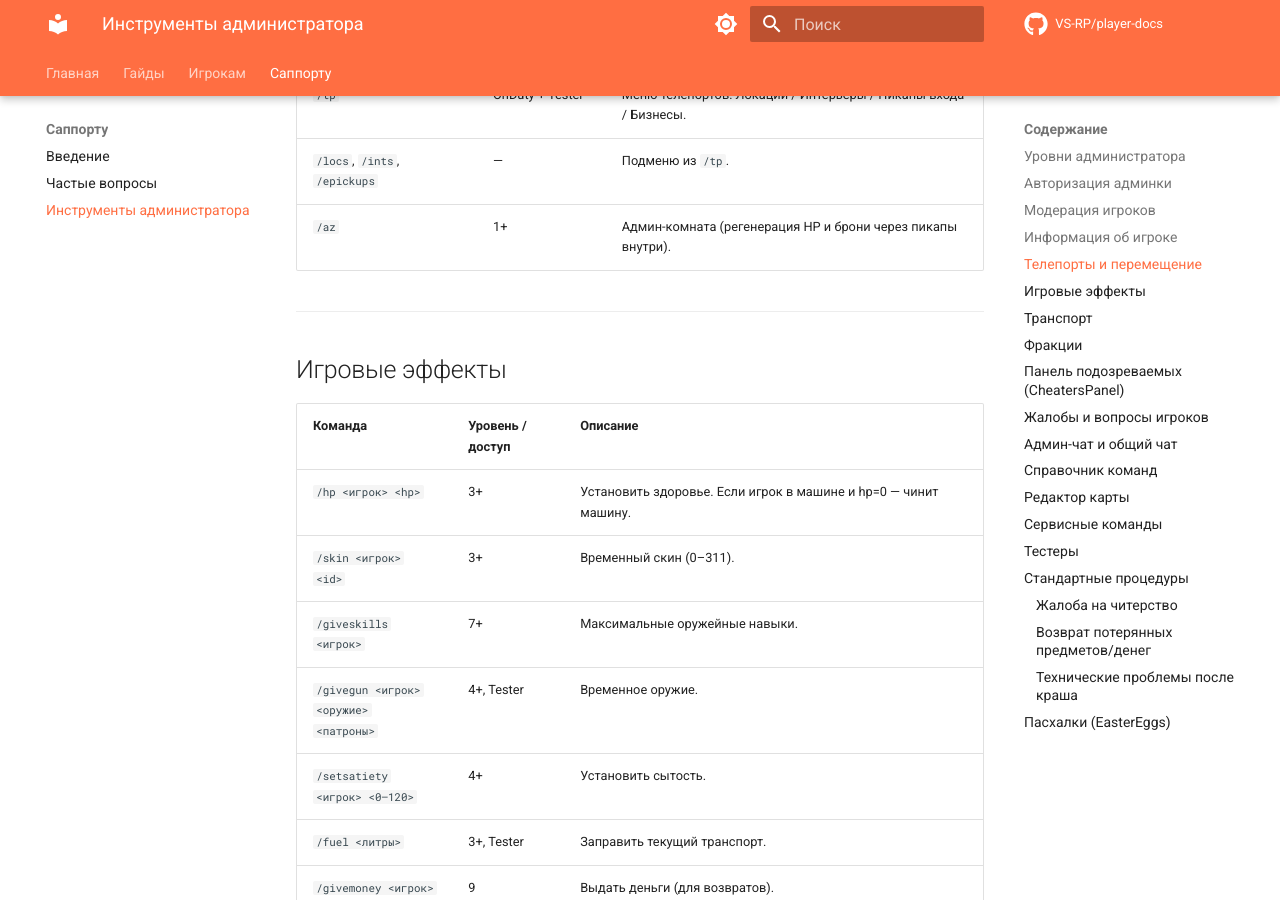
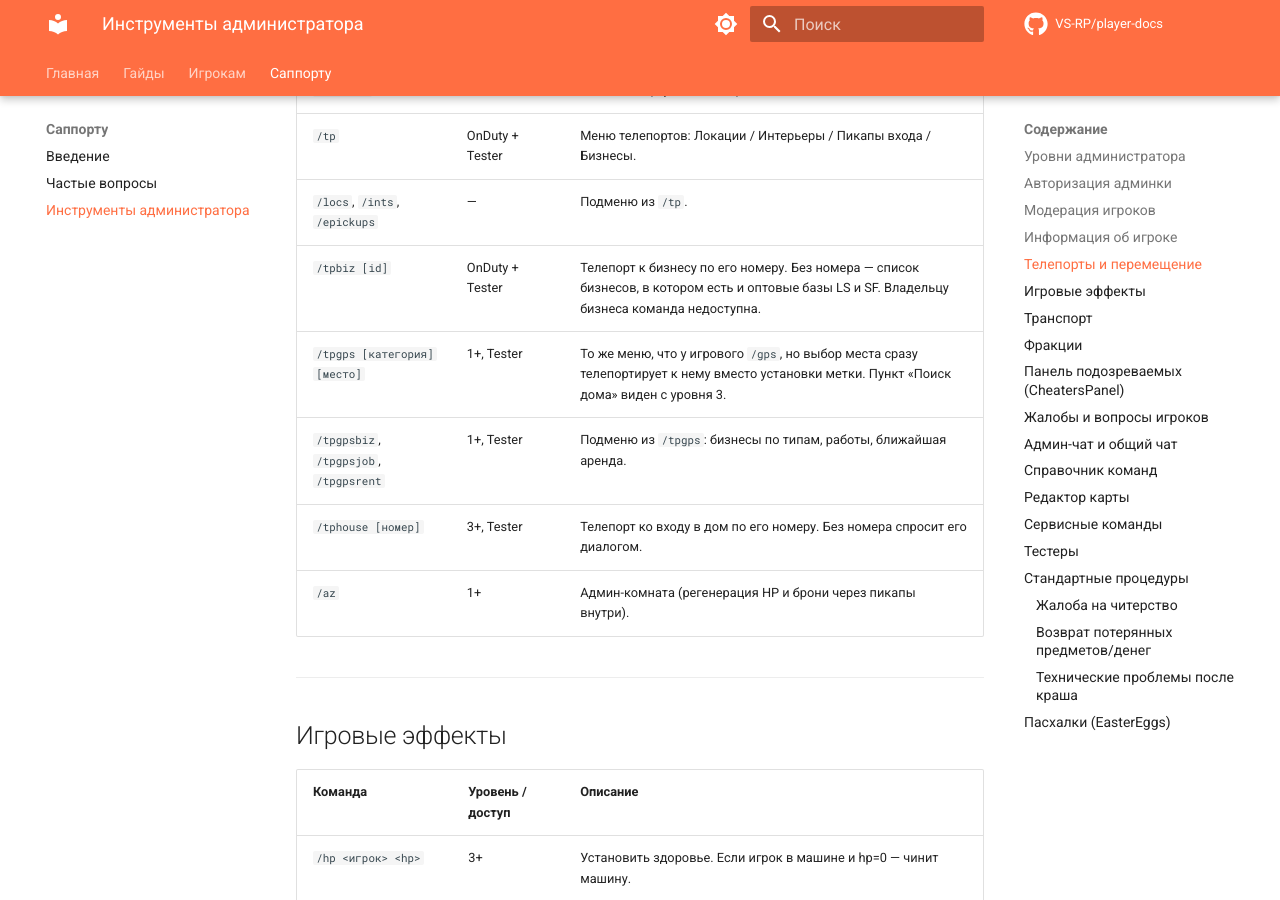
Before and after one commit to VS-RP/player-docs, an MkDocs documentation site: the page built from docs/support/admin-tools.md, in a window 1280 px wide and 900 px high, scrolled down 2922 px. Built offline with MkDocs 1.6.1 and Material for MkDocs 9.7.7, drawn with Linux system fonts in a browser that asks for light colours; comment, search, counter and statistics services are not loaded; some of the changed text lies outside the part shown.

Commit message:
Add teleport commands for GPS navigation: implement /tpgps and /tphouse for admin teleportation to GPS locations and house entrances

```diff
--- a/docs/support/admin-tools.md
+++ b/docs/support/admin-tools.md
@@ -75,6 +75,10 @@
 | `/vw <id>` | 2+, Tester | Сменить виртуальный мир. |
 | `/tp` | OnDuty + Tester | Меню телепортов: Локации / Интерьеры / Пикапы входа / Бизнесы. |
 | `/locs`, `/ints`, `/epickups` | — | Подменю из `/tp`. |
+| `/tpbiz [id]` | OnDuty + Tester | Телепорт к бизнесу по его номеру. Без номера — список бизнесов, в котором есть и оптовые базы LS и SF. Владельцу бизнеса команда недоступна. |
+| `/tpgps [категория] [место]` | 1+, Tester | То же меню, что у игрового `/gps`, но выбор места сразу телепортирует к нему вместо установки метки. Пункт «Поиск дома» виден с уровня 3. |
+| `/tpgpsbiz`, `/tpgpsjob`, `/tpgpsrent` | 1+, Tester | Подменю из `/tpgps`: бизнесы по типам, работы, ближайшая аренда. |
+| `/tphouse [номер]` | 3+, Tester | Телепорт ко входу в дом по его номеру. Без номера спросит его диалогом. |
 | `/az` | 1+ | Админ-комната (регенерация HP и брони через пикапы внутри). |
 
 ---
@@ -224,7 +228,7 @@
 | `/testmoney <сумма>` | Выдать себе деньги. |
 | `/testhelp` | Список команд тестера. |
 
-Тестеры также получают доступ к части админских команд: `/goto`, `/pos`, `/int`, `/vw`, `/tp` (и подкоманды), `/av`, `/dveh`, `/vspawn`, `/givegun`, `/spawn`, `/fuel`, `/templeader`, `/testleader`, `/aad`.
+Тестеры также получают доступ к части админских команд: `/goto`, `/pos`, `/int`, `/vw`, `/tp` (и подкоманды), `/tpgps` (и подкоманды), `/tphouse`, `/av`, `/dveh`, `/vspawn`, `/givegun`, `/spawn`, `/fuel`, `/templeader`, `/testleader`, `/aad`.
 
 ---
 
```
